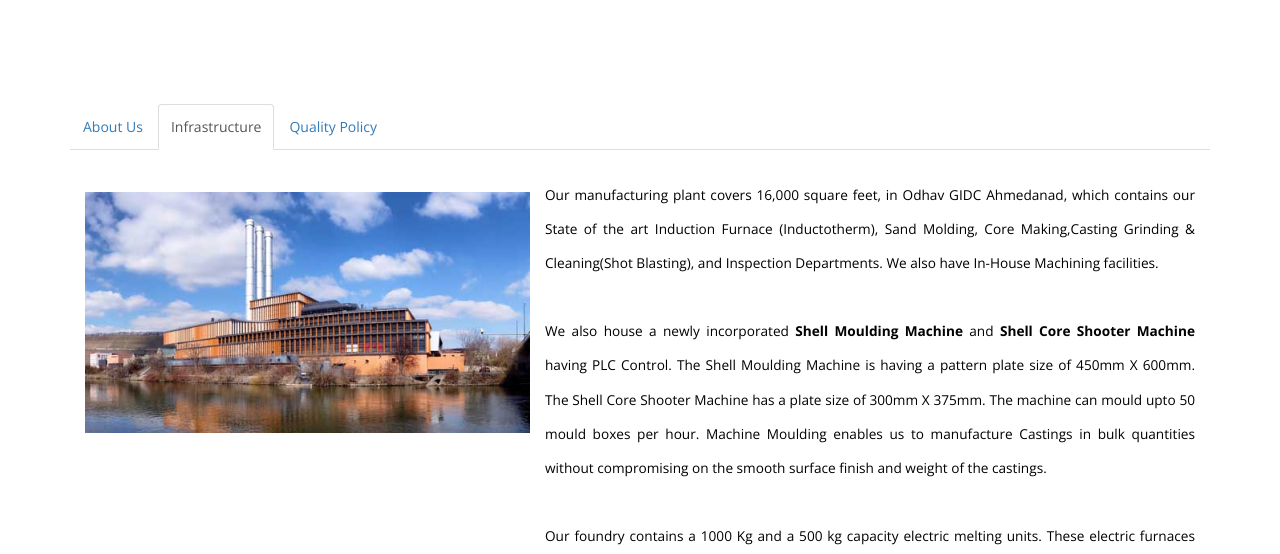
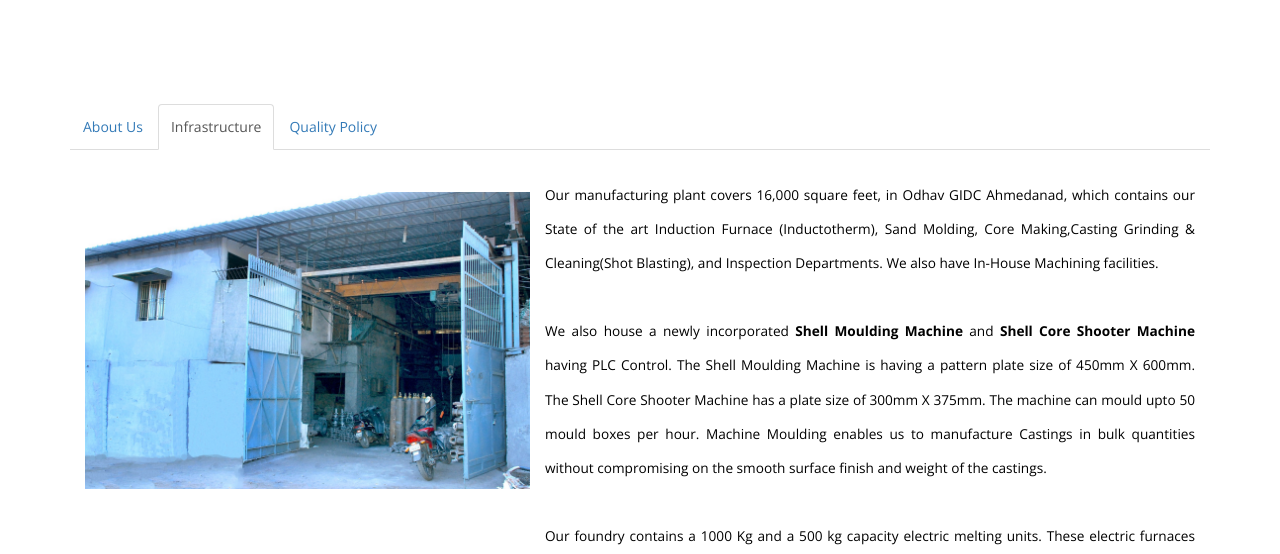
Before and after one commit to amul-mehta/mahavir-site, a plain HTML site: page about.html in a window 1280 px wide. Both pictures are taken after a click on the tab "Infrastructure". Shown: the part 246-800 px from the top of the page. Drawn offline with nearby package versions, Linux system fonts and the light colour scheme.

Commit message:
heading fix

```diff
--- a/about.html
+++ b/about.html
@@ -162,7 +162,7 @@ License URL: http://creativecommons.org/licenses/by/3.0/
 				<div class="about-top">
 
 					<div class="col-md-5 about-top-left">
-						<img src="images/welcome.jpg" class="img-responsive" alt=""/>
+						<img src="images/temp_fornt.jpg" class="img-responsive" alt=""/>
 					</div>
 					<div class="col-md-7 about-top-right">
 						<p>
--- a/css/style.css
+++ b/css/style.css
@@ -110,6 +110,7 @@ a i.vimeo:hover {
     font-size: 3.5em;
     color: #000099;
     margin: 0;
+    white-space: nowrap;
     font-weight: 900;
     text-transform: uppercase;
     text-align: center;
```
Also changed, not shown: index.html (+1 -1 lines).
